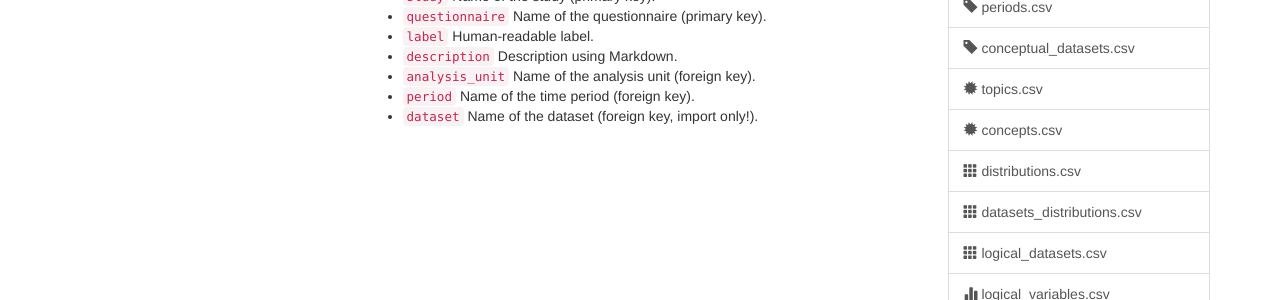
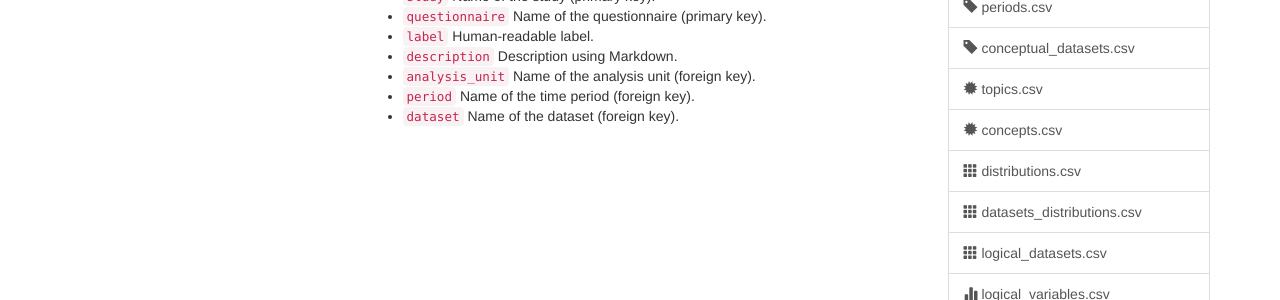
Before and after one commit to ddionrails/ddionrails.github.io, a Jekyll site: the page built from imports/questionnaires_csv.markdown, in a window 1280 px wide. Shown: the part 218-518 px from the top of the page. Built offline with Jekyll 4.4.1, drawn with Linux system fonts in a browser that asks for light colours; Markdown is read by kramdown in place of the engine named in the settings.

Commit message:
Column dataset in questionnaires.csv is now also part of the export

```diff
--- a/imports/questionnaires_csv.markdown
+++ b/imports/questionnaires_csv.markdown
@@ -15,4 +15,4 @@ Columns
 * `description` Description using Markdown.
 * `analysis_unit` Name of the analysis unit (foreign key).
 * `period` Name of the time period (foreign key).
-* `dataset` Name of the dataset (foreign key, import only!).
+* `dataset` Name of the dataset (foreign key).
```
